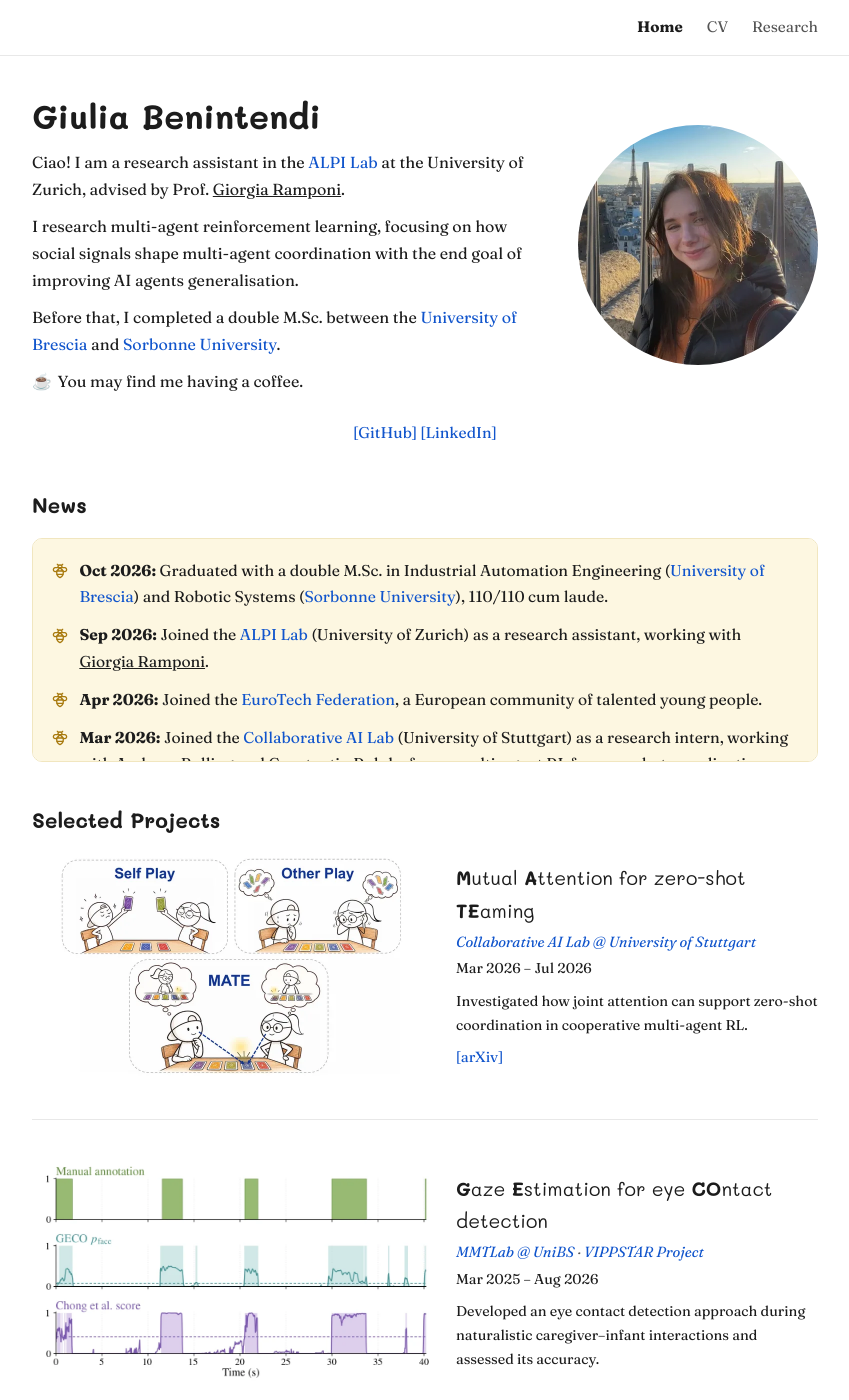
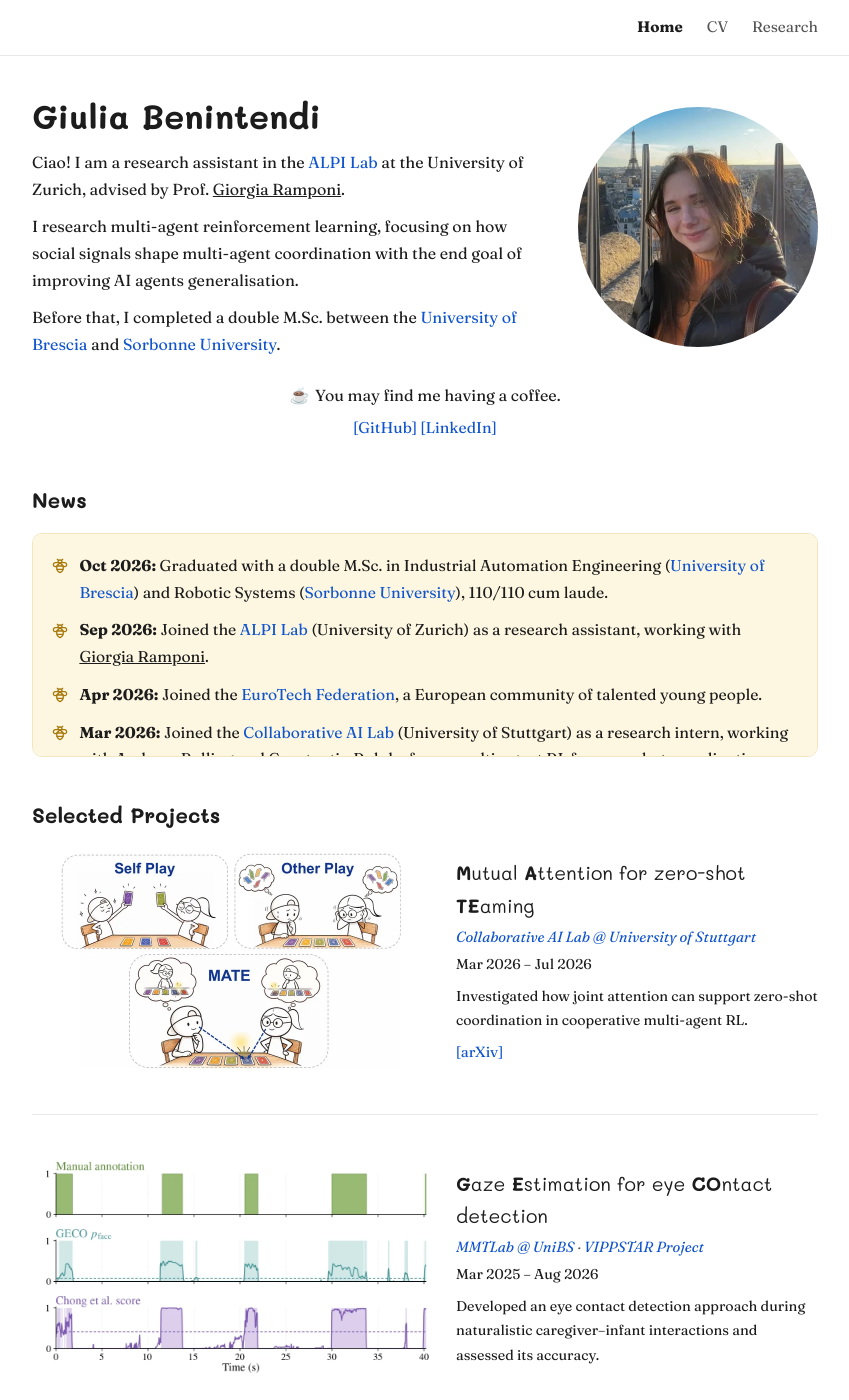
Before and after one commit to giuliabenintendi/giuliabenintendi.github.io, a Jekyll site: the page built from index.html, in a window 1280 px wide and 1400 px high. Shown: the whole window, without its empty margins (215-1064 px from the left). Built offline with Jekyll 4.4.1, drawn with Linux system fonts in a browser that asks for light colours.

Commit message:
home: centre the coffee status above [GitHub] [LinkedIn]

```diff
--- a/assets/css/style.css
+++ b/assets/css/style.css
@@ -151,6 +151,13 @@ a.person-link {
 
 .hero-text .tagline .line + .line {
   margin-top: 0.6rem;
+}
+
+/* status sits centred above [GitHub] [LinkedIn] */
+.status-line {
+  text-align: center;
+  font-size: 1rem;
+  margin-bottom: 0.3rem;
 }
 
 .status-icon {
--- a/index.html
+++ b/index.html
@@ -16,10 +16,11 @@ title: Giulia Benintendi
       <span class="line">Before that, I completed a double M.Sc. between the
         <a href="https://www.unibs.it" target="_blank">University of Brescia</a> and
         <a href="https://www.sorbonne-universite.fr" target="_blank">Sorbonne University</a>.</span>
-      <span class="line status"><span class="status-icon" aria-hidden="true">☕</span><span id="status">You may find me having a coffee.</span></span>
     </p>
   </div>
 </div>
+
+<p class="status-line"><span class="status-icon" aria-hidden="true">☕</span><span id="status">You may find me having a coffee.</span></p>
 
 <script>
   // Rotates through these every hour (Zurich time).
```
